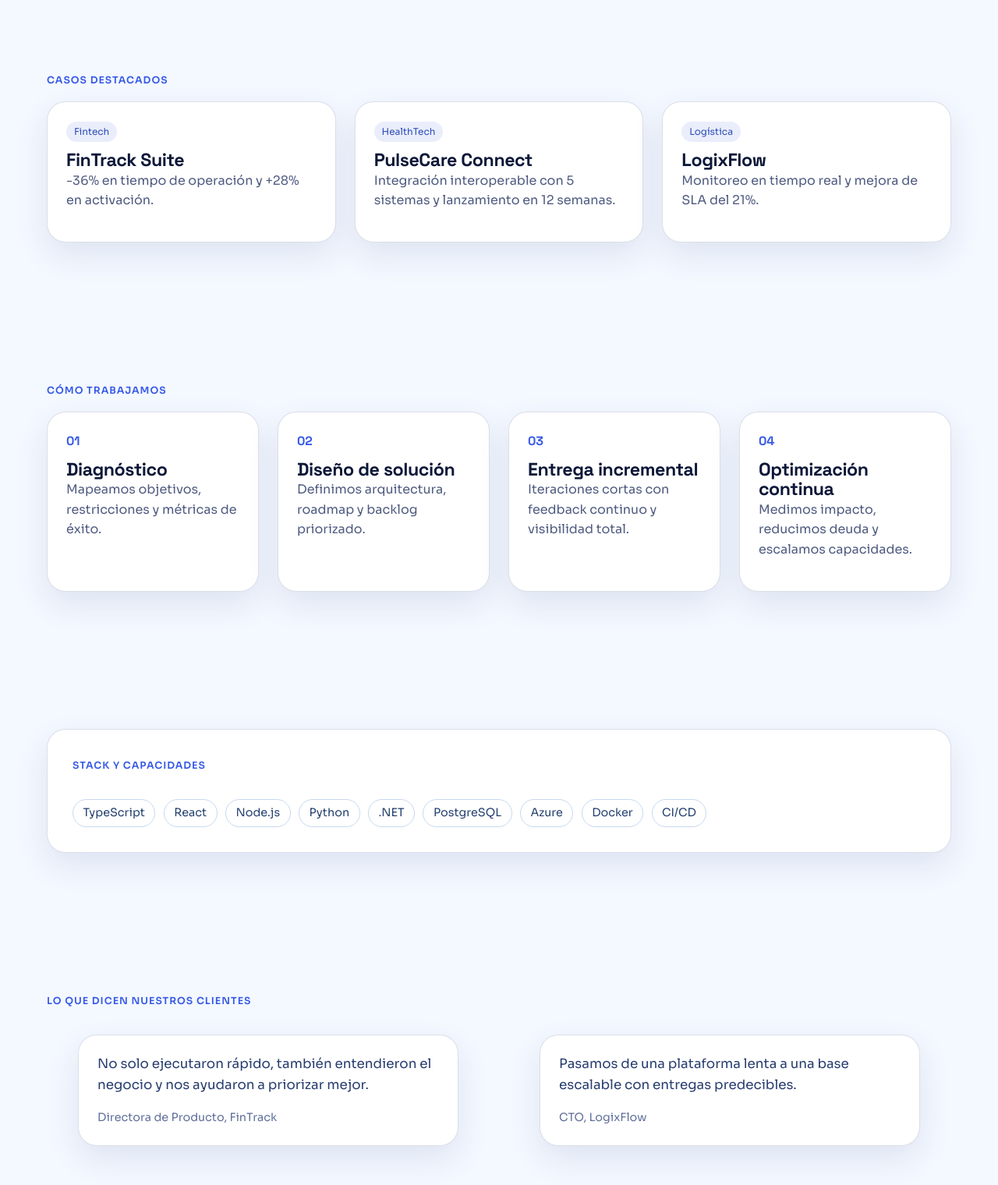
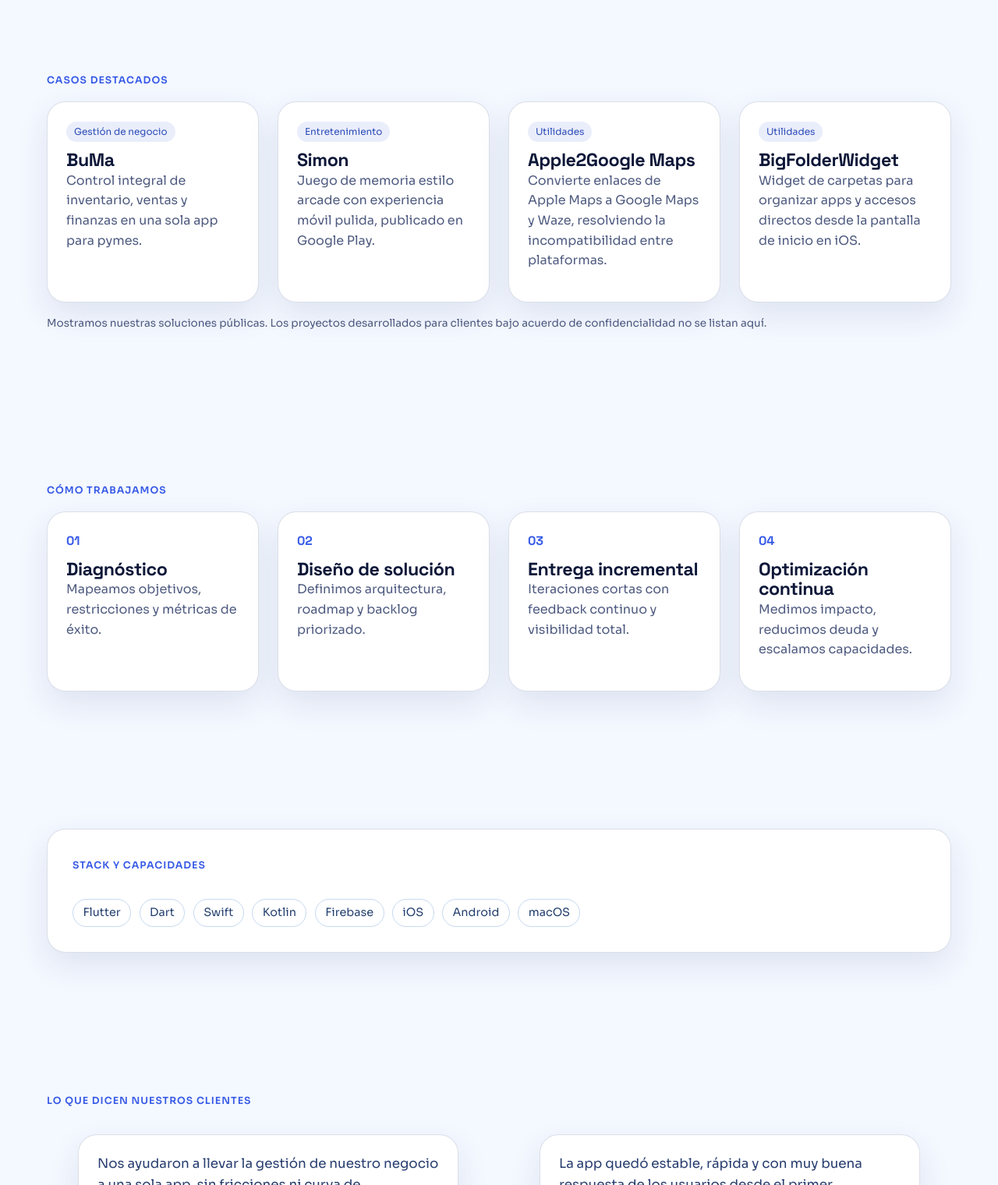
Before and after one commit to santech-inc/santech-inc.github.io, a website with bundled scripts: page index.html in a window 1280 px wide. Shown: the part 1280-2800 px from the top of the page at 78% size. Built offline with nearby package versions, Linux system fonts and the light colour scheme.

Commit message:
replace placeholder content with real projects, stack and contacts
Swap fictional case studies, generic tech stack and fake WhatsApp/App
Store links for real SanTech products (BuMa, Simon, Apple2Google Maps,
BigFolderWidget), the actual Flutter/Swift/Kotlin stack, real contact
details, and a confidentiality note for private client work.

```diff
--- a/css/sections.css
+++ b/css/sections.css
@@ -118,6 +118,12 @@
 .process-step,
 .testimonial {
   padding: var(--space-lg);
+}
+
+.portfolio-note {
+  margin-top: var(--space-md);
+  font-size: 0.85rem;
+  color: var(--color-muted, #6b7280);
 }
 
 .case-tag {
--- a/data/content.js
+++ b/data/content.js
@@ -27,9 +27,9 @@ export const content = {
       primaryCta: "Agendar diagnóstico",
       secondaryCta: "Ver casos",
       metrics: [
-        { value: "42+", label: "Proyectos entregados" },
-        { value: "97%", label: "Clientes recurrentes" },
-        { value: "3.2x", label: "Aceleración promedio" },
+        { value: "5+", label: "Apps publicadas" },
+        { value: "3", label: "Plataformas (iOS, Android, macOS)" },
+        { value: "100%", label: "Enfoque multiplataforma" },
       ],
     },
     services: {
@@ -52,21 +52,27 @@ export const content = {
     },
     portfolio: {
       title: "Casos destacados",
+      note: "Mostramos nuestras soluciones públicas. Los proyectos desarrollados para clientes bajo acuerdo de confidencialidad no se listan aquí.",
       items: [
         {
-          name: "FinTrack Suite",
-          tag: "Fintech",
-          impact: "-36% en tiempo de operación y +28% en activación.",
+          name: "BuMa",
+          tag: "Gestión de negocio",
+          impact: "Control integral de inventario, ventas y finanzas en una sola app para pymes.",
         },
         {
-          name: "PulseCare Connect",
-          tag: "HealthTech",
-          impact: "Integración interoperable con 5 sistemas y lanzamiento en 12 semanas.",
+          name: "Simon",
+          tag: "Entretenimiento",
+          impact: "Juego de memoria estilo arcade con experiencia móvil pulida, publicado en Google Play.",
         },
         {
-          name: "LogixFlow",
-          tag: "Logística",
-          impact: "Monitoreo en tiempo real y mejora de SLA del 21%.",
+          name: "Apple2Google Maps",
+          tag: "Utilidades",
+          impact: "Convierte enlaces de Apple Maps a Google Maps y Waze, resolviendo la incompatibilidad entre plataformas.",
+        },
+        {
+          name: "BigFolderWidget",
+          tag: "Utilidades",
+          impact: "Widget de carpetas para organizar apps y accesos directos desde la pantalla de inicio en iOS.",
         },
       ],
     },
@@ -82,15 +88,14 @@ export const content = {
     technology: {
       title: "Stack y capacidades",
       tags: [
-        "TypeScript",
-        "React",
-        "Node.js",
-        "Python",
-        ".NET",
-        "PostgreSQL",
-        "Azure",
-        "Docker",
-        "CI/CD",
+        "Flutter",
+        "Dart",
+        "Swift",
+        "Kotlin",
+        "Firebase",
+        "iOS",
+        "Android",
+        "macOS",
       ],
     },
     testimonials: {
@@ -98,24 +103,24 @@ export const content = {
       items: [
         {
           quote:
-            "No solo ejecutaron rápido, también entendieron el negocio y nos ayudaron a priorizar mejor.",
-          author: "Directora de Producto, FinTrack",
+            "Nos ayudaron a llevar la gestión de nuestro negocio a una sola app, sin fricciones ni curva de aprendizaje larga.",
+          author: "Fundador de negocio local",
         },
         {
           quote:
-            "Pasamos de una plataforma lenta a una base escalable con entregas predecibles.",
-          author: "CTO, LogixFlow",
+            "La app quedó estable, rápida y con muy buena respuesta de los usuarios desde el primer lanzamiento.",
+          author: "Cliente independiente",
         },
       ],
     },
     downloads: {
       title: "Zona de descargas",
-      description: "Accede a nuestras apps y recursos técnicos desde tus plataformas preferidas.",
-      android: "Ver nuestras apps en Google Play",
-      ios: "Descargar en App Store",
+      description: "Conoce nuestro trabajo publicado en las tiendas de aplicaciones.",
+      android: "Perfil de desarrollador en Google Play",
+      ios: "BigFolderWidget en iOS",
       docs: "Descargar brochure técnico",
       androidUrl: "https://play.google.com/store/apps/dev?id=7795062710980776466",
-      iosUrl: "#",
+      iosUrl: "https://big-icon-folder-widget.github.io/",
       docsUrl: "#",
     },
     contact: {
@@ -124,8 +129,8 @@ export const content = {
       description: "Cuéntanos tu reto y recibe una propuesta técnica en menos de 48 horas.",
       button: "Escribir a SanTech",
       whatsappLabel: "WhatsApp",
-      email: "hola@santechinc.com",
-      whatsapp: "https://wa.me/00000000000",
+      email: "sanincdev@gmail.com",
+      whatsapp: "https://wa.me/34643844773",
     },
     footer: {
       copy: "SanTech Inc. Desarrollo de software orientado a resultados.",
@@ -160,9 +165,9 @@ export const content = {
       primaryCta: "Book a discovery call",
       secondaryCta: "See case studies",
       metrics: [
-        { value: "42+", label: "Projects delivered" },
-        { value: "97%", label: "Returning clients" },
-        { value: "3.2x", label: "Average acceleration" },
+        { value: "5+", label: "Apps published" },
+        { value: "3", label: "Platforms (iOS, Android, macOS)" },
+        { value: "100%", label: "Cross-platform focus" },
       ],
     },
     services: {
@@ -185,21 +190,27 @@ export const content = {
     },
     portfolio: {
       title: "Featured cases",
+      note: "We showcase our public solutions. Projects built for clients under a confidentiality agreement are not listed here.",
       items: [
         {
-          name: "FinTrack Suite",
-          tag: "Fintech",
-          impact: "-36% operational time and +28% activation.",
+          name: "BuMa",
+          tag: "Business management",
+          impact: "Complete inventory, sales, and finance control in a single app for small businesses.",
         },
         {
-          name: "PulseCare Connect",
-          tag: "HealthTech",
-          impact: "Interoperable integration with 5 systems and launch in 12 weeks.",
+          name: "Simon",
+          tag: "Entertainment",
+          impact: "Arcade-style memory game with a polished mobile experience, published on Google Play.",
         },
         {
-          name: "LogixFlow",
-          tag: "Logistics",
-          impact: "Real-time monitoring and 21% SLA improvement.",
+          name: "Apple2Google Maps",
+          tag: "Utilities",
+          impact: "Converts Apple Maps links to Google Maps and Waze, solving cross-platform compatibility issues.",
+        },
+        {
+          name: "BigFolderWidget",
+          tag: "Utilities",
+          impact: "Folder widget for organizing apps and shortcuts from the iOS home screen.",
         },
       ],
     },
@@ -215,15 +226,14 @@ export const content = {
     technology: {
       title: "Stack and capabilities",
       tags: [
-        "TypeScript",
-        "React",
-        "Node.js",
-        "Python",
-        ".NET",
-        "PostgreSQL",
-        "Azure",
-        "Docker",
-        "CI/CD",
+        "Flutter",
+        "Dart",
+        "Swift",
+        "Kotlin",
+        "Firebase",
+        "iOS",
+        "Android",
+        "macOS",
       ],
     },
     testimonials: {
@@ -231,24 +241,24 @@ export const content = {
       items: [
         {
           quote:
-            "They did not just move fast, they understood our business and improved prioritization.",
-          author: "Product Director, FinTrack",
+            "They helped us bring our business management into a single app, with no friction and a short learning curve.",
+          author: "Local business owner",
         },
         {
           quote:
-            "We moved from a fragile platform to a scalable base with predictable delivery.",
-          author: "CTO, LogixFlow",
+            "The app was stable, fast, and got great feedback from users right from launch.",
+          author: "Independent client",
         },
       ],
     },
     downloads: {
       title: "Downloads",
-      description: "Access our apps and technical resources from your preferred platforms.",
-      android: "See our apps on Google Play",
-      ios: "Download on the App Store",
+      description: "Check out our published work on the app stores.",
+      android: "Developer profile on Google Play",
+      ios: "BigFolderWidget on iOS",
       docs: "Download technical brochure",
       androidUrl: "https://play.google.com/store/apps/dev?id=7795062710980776466",
-      iosUrl: "#",
+      iosUrl: "https://big-icon-folder-widget.github.io/",
       docsUrl: "#",
     },
     contact: {
@@ -257,8 +267,8 @@ export const content = {
       description: "Tell us your challenge and get a technical proposal in under 48 hours.",
       button: "Contact SanTech",
       whatsappLabel: "WhatsApp",
-      email: "hello@santechinc.com",
-      whatsapp: "https://wa.me/00000000000",
+      email: "sanincdev@gmail.com",
+      whatsapp: "https://wa.me/34643844773",
     },
     footer: {
       copy: "SanTech Inc. Software development focused on outcomes.",
--- a/js/components/portfolio.js
+++ b/js/components/portfolio.js
@@ -16,9 +16,10 @@ export function renderPortfolio(data) {
   return `
     <div class="container">
       <span class="eyebrow">${escapeHtml(data.portfolio.title)}</span>
-      <div class="grid cards-3">
+      <div class="grid cards-4">
         ${items}
       </div>
+      ${data.portfolio.note ? `<p class="portfolio-note">${escapeHtml(data.portfolio.note)}</p>` : ""}
     </div>
   `;
 }
```
